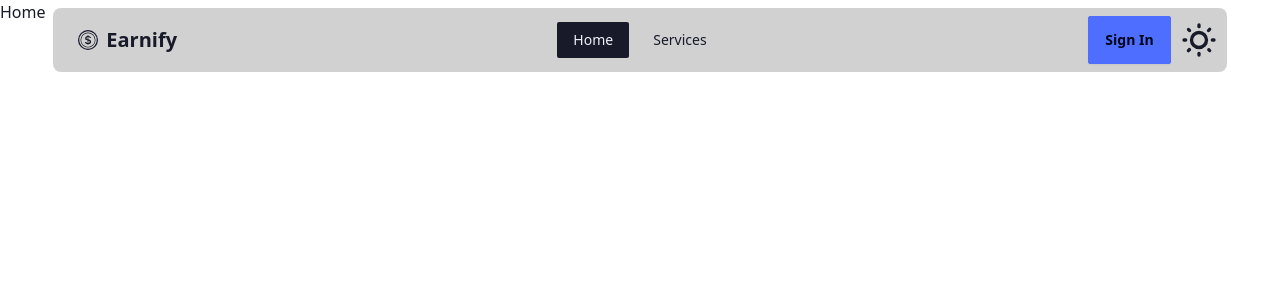
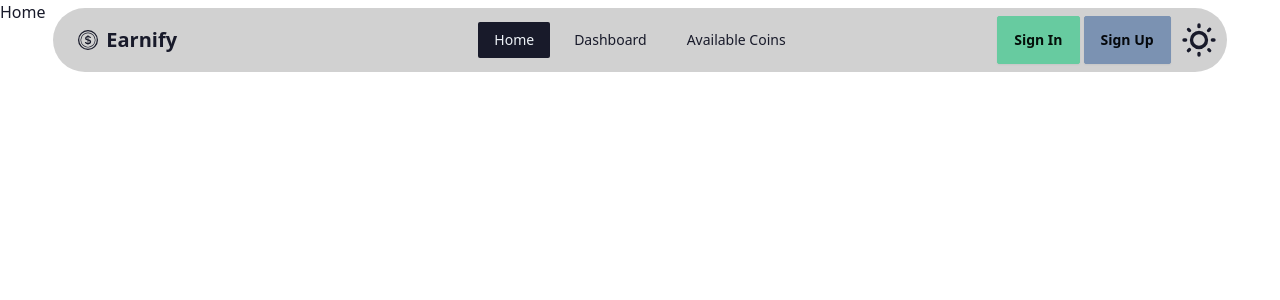
Before and after one commit to adnansyed101/earnify-client, a React (Vite) app: page / in a window 1280 px wide. Shown: the top 300 px of the page. Built offline with nearby package versions, Linux system fonts and the light colour scheme; no server answers.

Commit message:
Fix links and Show singin and signup btn

```diff
--- a/src/components/Navbar.jsx
+++ b/src/components/Navbar.jsx
@@ -17,28 +17,10 @@ const Navbar = () => {
         <NavLink to="/">Home</NavLink>
       </li>
       <li>
-        <NavLink to={"/allServices"}>Services</NavLink>
-      </li>
-    </>
-  );
-
-  const subMenu = (
-    <>
-      <li>
-        <NavLink to="/addService">Add Service</NavLink>
+        <NavLink to={"/dashboard"}>Dashboard</NavLink>
       </li>
       <li>
-        <NavLink to={`/services/created/${user?.email}`}>
-          Manage Services
-        </NavLink>
-      </li>
-      <li>
-        <NavLink to={`/booked/user/${user?.email}`}>Booked Services</NavLink>
-      </li>
-      <li>
-        <NavLink to={`/booked/serviceToDo/${user?.email}`}>
-          Service To Do
-        </NavLink>
+        <NavLink to={"/dashboard"}>Available Coins</NavLink>
       </li>
     </>
   );
@@ -72,14 +54,19 @@ const Navbar = () => {
         </ul>
       </div>
     ) : (
-      <Link to="/signin">
-        <button className="btn btn-sm md:btn-md btn-primary">Sign In</button>
-      </Link>
+      <div className="flex flex-col md:flex-row gap-1">
+        <Link to="/signin" className="btn btn-xs md:btn-md btn-accent">
+          Sign In
+        </Link>
+        <Link to="/signup" className="btn btn-xs md:btn-md  btn-secondary">
+          Sign Up
+        </Link>
+      </div>
     );
 
   return (
     <header className="fixed top-2 z-50 w-full">
-      <div className="navbar justify-between py-0 w-11/12 mx-auto bg-base-300 rounded-lg">
+      <div className="navbar justify-between py-0 w-11/12 mx-auto bg-base-300 rounded-full">
         <div className="navbar-start">
           <div className="dropdown">
             <div tabIndex={0} role="button" className="btn btn-ghost lg:hidden">
@@ -90,12 +77,6 @@ const Navbar = () => {
               className="menu menu-sm dropdown-content bg-base-100 rounded-box z-[1] mt-3 w-52 p-2 shadow"
             >
               {mainMenu}
-              {user && (
-                <li>
-                  <a>Dashboard</a>
-                  <ul className="p-2">{subMenu}</ul>
-                </li>
-              )}
             </ul>
           </div>
           <Link to="/" className="btn btn-ghost md:text-xl">
@@ -104,17 +85,7 @@ const Navbar = () => {
           </Link>
         </div>
         <div className="navbar-center hidden lg:flex">
-          <ul className="menu menu-horizontal px-1 gap-2">
-            {mainMenu}
-            {user && (
-              <li>
-                <details>
-                  <summary>Dashboard</summary>
-                  <ul className="p-2 w-52">{subMenu}</ul>
-                </details>
-              </li>
-            )}
-          </ul>
+          <ul className="menu menu-horizontal px-1 gap-2">{mainMenu}</ul>
         </div>
         <div className="navbar-end space-x-2">
           {logBtns}
```
